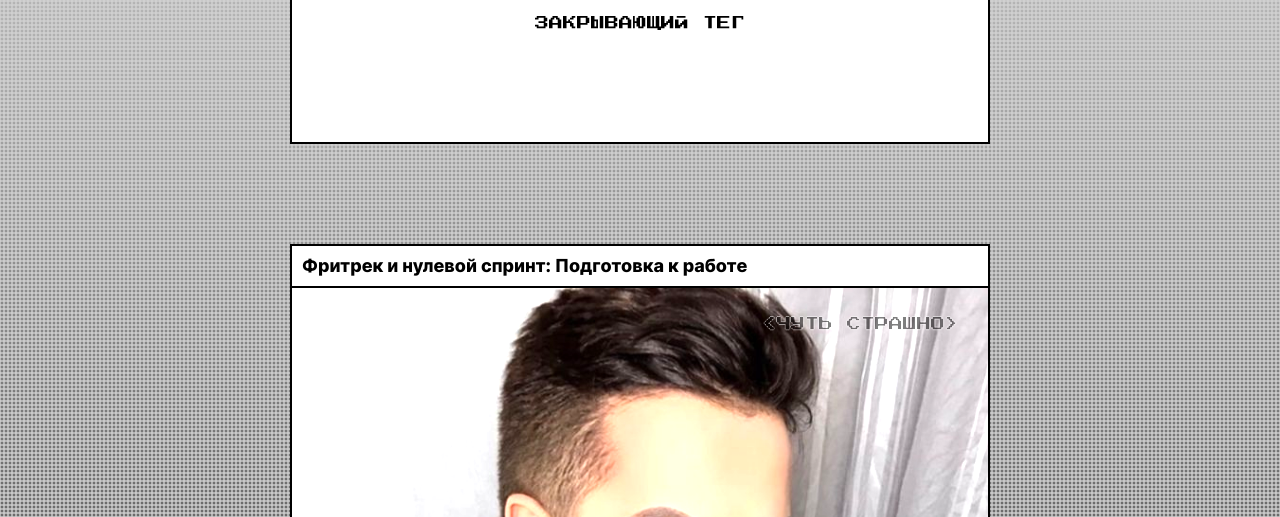
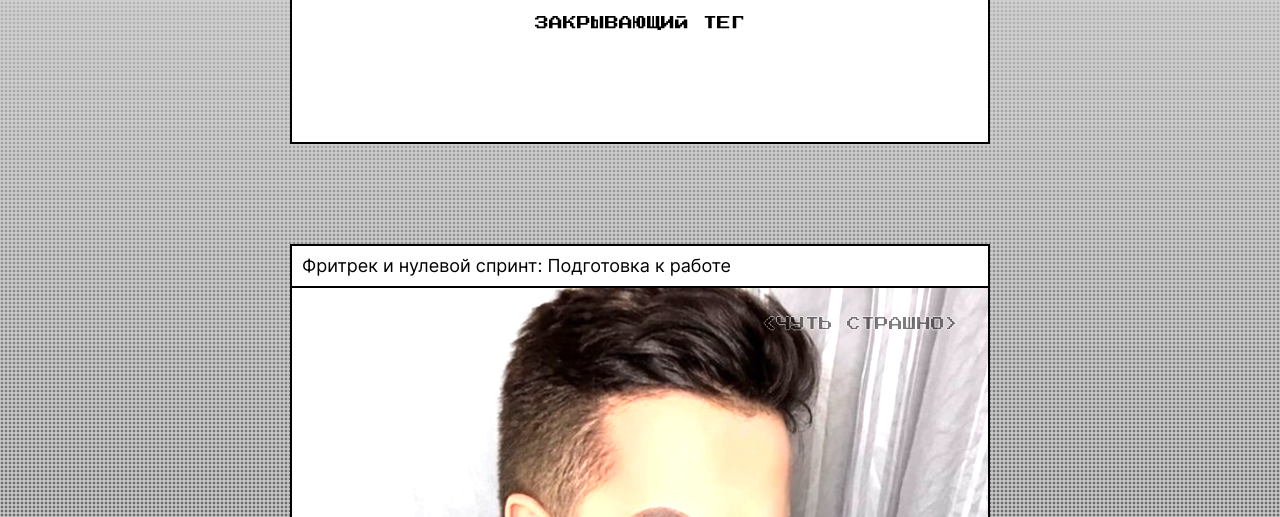
Before and after one commit to alinibelini-glitch/zakrivayuschiy-teg-f, a plain HTML site: page index.html in a window 1280 px wide. Shown: the part 283-800 px from the top of the page. Drawn offline with Linux system fonts and the light colour scheme.

Commit message:
Проект 4 спринт.

```diff
--- a/fonts/fonts.css
+++ b/fonts/fonts.css
@@ -6,6 +6,7 @@
     url("./Inter-Variable.woff2") format('woff2 supports variations'),
         url("./Inter-Variable.woff2") format('woff2-variations');
   font-weight: 400 785;
+  font-variation-settings: "wght" 400;
   font-display: swap;
 }
 
--- a/styles/style.css
+++ b/styles/style.css
@@ -14,7 +14,7 @@
   min-inline-size: 320px;
   min-block-size: 100dvb;
   font-family: var(--main-font-family);
-  font-variation-settings: var(--main-card-text-weight);
+  font-variation-settings: "wght" var(--main-card-text-weight);
   background-image: var(--bg-gradient);
   background-attachment: fixed;
   background-size: cover;
--- a/styles/variables.css
+++ b/styles/variables.css
@@ -1,6 +1,6 @@
 /* В этом файле будут храниться все значения переменных в исходном состоянии, а так же их изменения в зависимости от ширины устройства */
 :root {
-    --main-font-family: "Inter-Variable", sans-serif;
+    --main-font-family: "Inter-Variable", system-ui, Roboto, Helvetica, Arial, sans-serif;
     --accent-font-family: "PressStart2P-Regular", sans-serif;
     --main-card-text-weight: 400;
     --title-card-text-weight: 785;
```
Also changed, not shown: index.html (+0 -12 lines).
